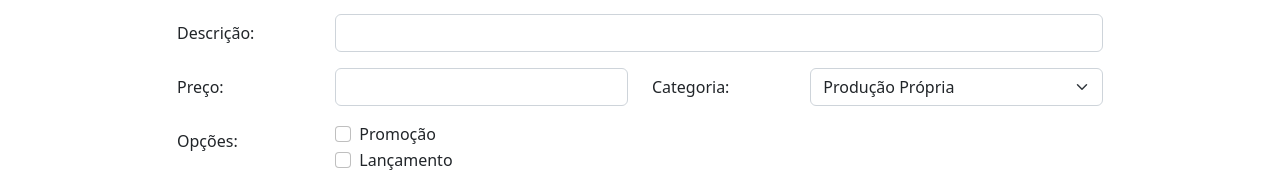
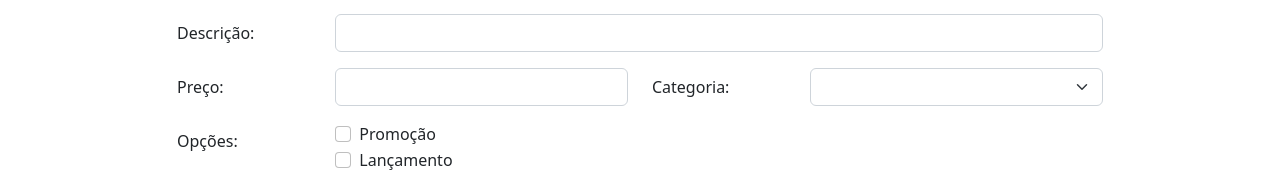
Before and after one commit to bootcampfullstack/bootcamp-devjr-modulo9-cadastro-produto-angular, an Angular app: page / in a window 1280 px wide. Shown: the part 187-359 px from the top of the page. Built offline with nearby package versions, Linux system fonts and the light colour scheme.

Commit message:
Form Select

```diff
--- a/src/app/components/product/product.component.html
+++ b/src/app/components/product/product.component.html
@@ -24,9 +24,10 @@
                     </div>
                     <label for="selectCategory" class="col-sm-2 col-form-label">Categoria:</label>
                     <div class="col-sm-4">
-                        <select class="form-select" aria-label="Selecione uma categoria" id="selectCategory" required>
-
-                            <option *ngFor="let c of categories">
+                        <select class="form-select" aria-label="Selecione uma categoria" name="category"  id="selectCategory" required
+                        [(ngModel)]="product.category"
+                        >
+                            <option *ngFor="let c of categories"  [ngValue]="c">
                                 {{c.name}}
                             </option>
 
```
